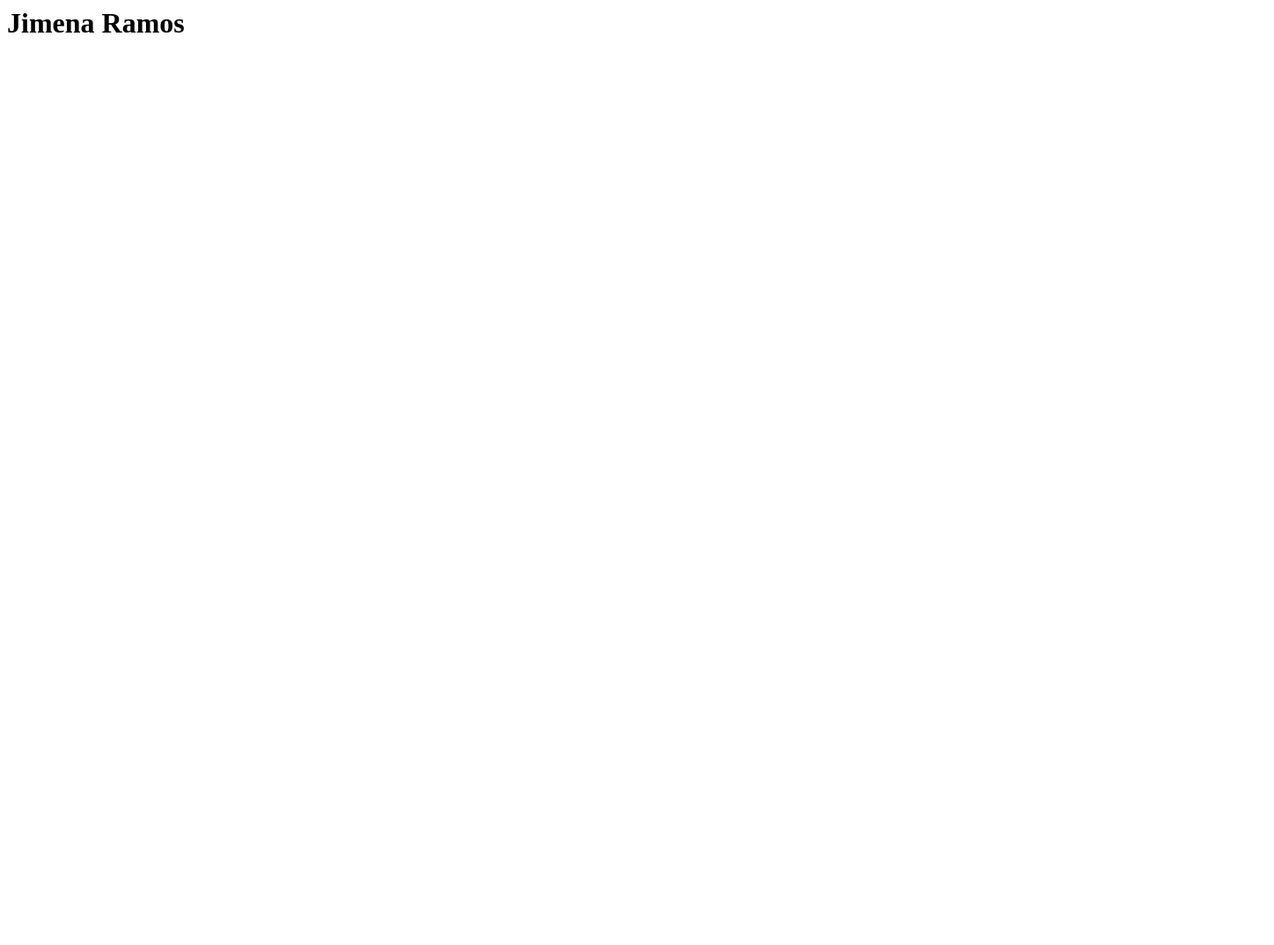
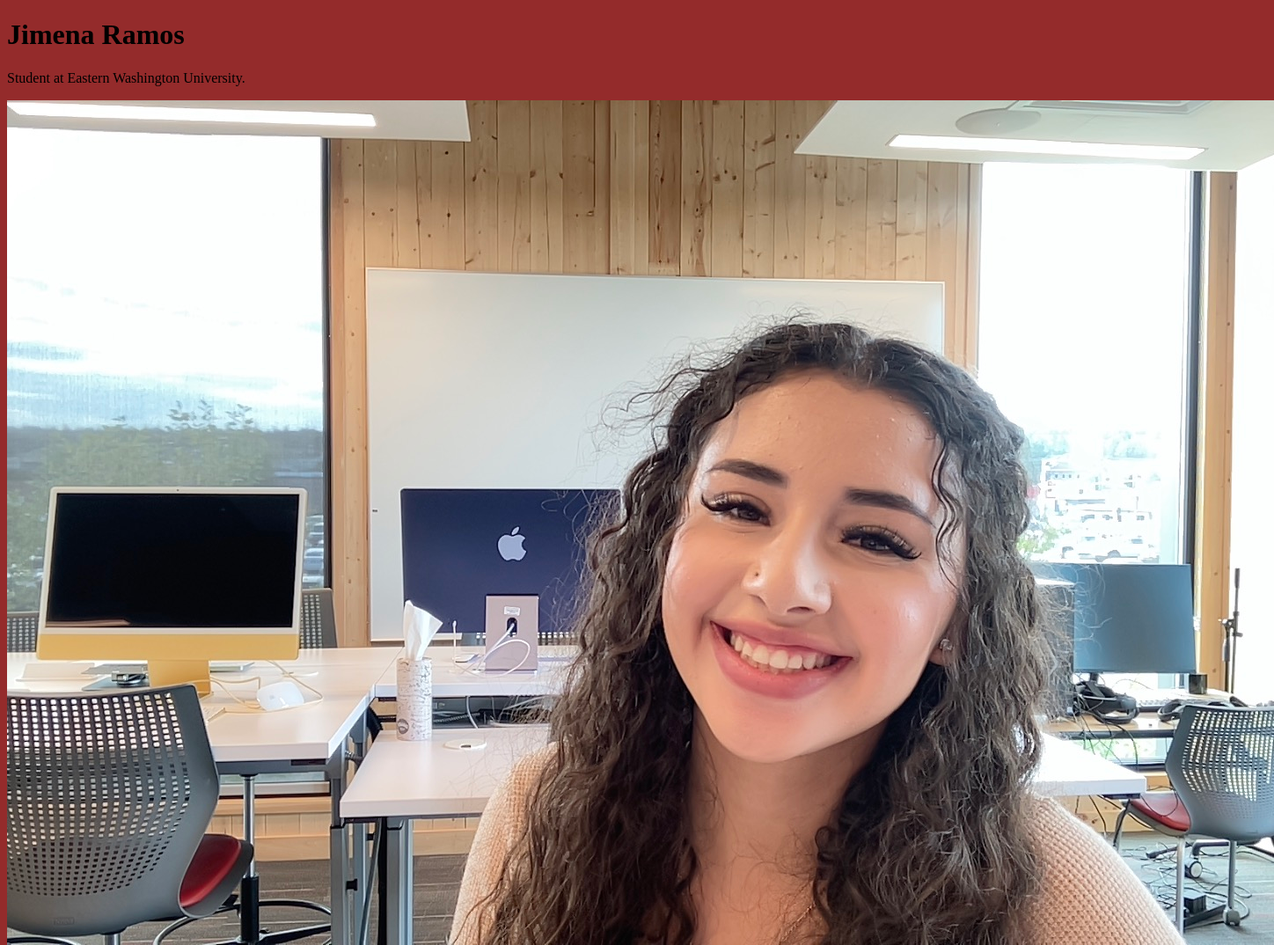
Before and after one commit to jyr08/jyr08.github.io, a plain HTML site: page index.html in a window 1280 px wide. Shown: the whole page at 88% size, 1448 px wide, since content can reach past the window. Before the commit the page ends 800 px from the top, so only its background shows below. Drawn offline with Linux system fonts and the light colour scheme.

Commit message:
STarted STylesheet

```diff
--- a/index.html
+++ b/index.html
@@ -1,12 +1,21 @@
-<html>
+<!DOCTYPE html>
+<html lang="en">
+<head>
+  <meta charset="UTF-8">
+  <meta name="viewport" content="width=, initial-scale=1.0">
+  <title>Document</title>
 
-<head>
+  <link rel="stylesheet" href="styles.css">
+
+
 </head>
+<body>
 
-<body>
-  <h1>
-    Jimena Ramos
-  </h1>
+  <h1> Jimena Ramos </h1>
+
+  <p> Student at Eastern Washington University.</p>
+
+  <img src="me.jpg" alt="Jimena Ramos">
+
 </body>
-
 </html>
--- /dev/null
+++ b/styles.css
@@ -0,0 +1,3 @@
+body {
+    background: #942b2b;
+}
```
Also changed, not shown: me.jpg (renamed from Photo on 9-21-23 at 10.30 AM.jpg).
